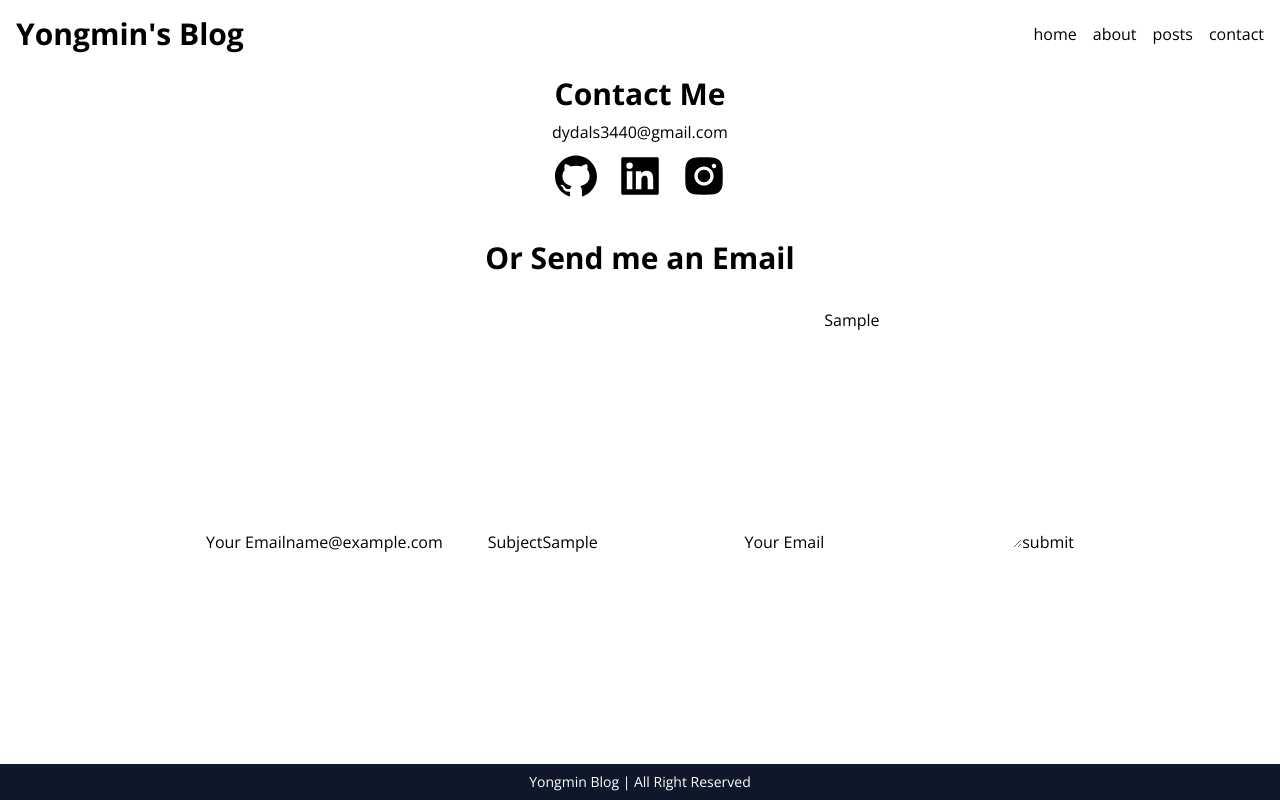
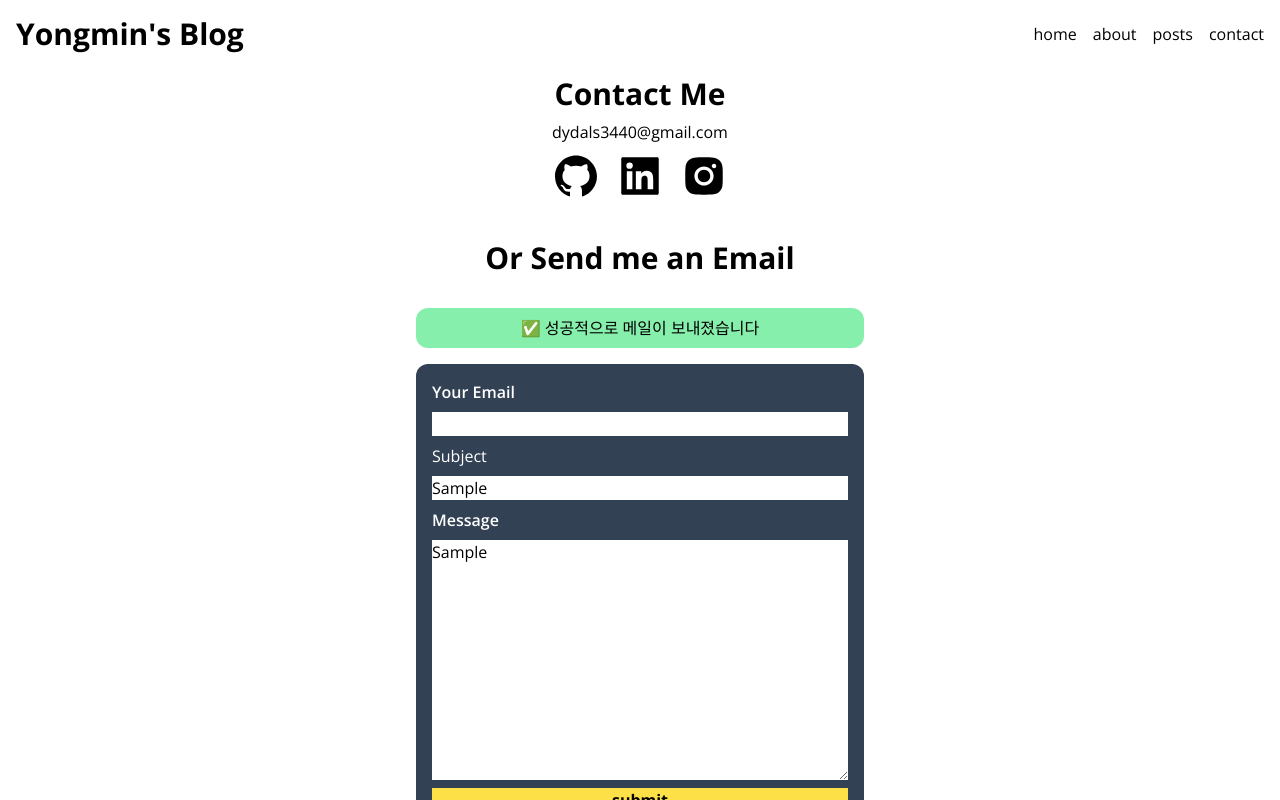
Before and after one commit to dydals3440/MyBlog, a Next.js app: page /contact in a window 1280 px wide. Both pictures are taken after typing "name@example.com", "Sample", "Sample" into the empty fields and a click on the button "submit". Built offline with nearby package versions, Linux system fonts and the light colour scheme.

Commit message:
feat: email send 성공여부  banner

```diff
--- /dev/null
+++ b/src/app/components/Banner.tsx
@@ -0,0 +1,20 @@
+export type BannerData = {
+  message: string;
+  state: 'success' | 'error';
+};
+
+export default function Banner({
+  banner: { message, state },
+}: {
+  banner: BannerData;
+}) {
+  const isSuccess = state === 'success';
+  const icon = isSuccess ? '✅' : '🔥';
+  return (
+    <p
+      className={`p-2 rounded-xl w-full text-center ${
+        isSuccess ? 'bg-green-300' : 'bg-red-300'
+      }`}
+    >{`${icon} ${message}`}</p>
+  );
+}
--- a/src/app/components/ContactForm.tsx
+++ b/src/app/components/ContactForm.tsx
@@ -1,6 +1,7 @@
 'use client';
 // 사용자의 입력을 받으므로 클라이언트 컴포넌트가 되야함
 import { ChangeEvent, FormEvent, useState } from 'react';
+import Banner, { BannerData } from './Banner';
 
 type Form = {
   from: string;
@@ -14,6 +15,7 @@
     subject: '',
     message: '',
   });
+  const [banner, setBanner] = useState<BannerData | null>(null);
   const onChange = (e: ChangeEvent<HTMLInputElement | HTMLTextAreaElement>) => {
     const { name, value } = e.target;
     setForm((prev) => ({ ...prev, [name]: value }));
@@ -21,11 +23,21 @@
   const onSubmit = (e: FormEvent<HTMLFormElement>) => {
     e.preventDefault();
     console.log(form);
+    setBanner({ message: '성공적으로 메일이 보내졌습니다', state: 'success' });
+    // setTimeout(() => {
+    //   setBanner(null);
+    // }, 3000);
   };
   return (
-    <>
-      <form onSubmit={onSubmit}>
-        <label htmlFor='from'>Your Email</label>
+    <section className='w-full max-w-md'>
+      {banner && <Banner banner={banner} />}
+      <form
+        onSubmit={onSubmit}
+        className='w-full flex flex-col gap-2 my-4 p-4 bg-slate-700 rounded-xl text-white'
+      >
+        <label htmlFor='from' className='font-semibold'>
+          Your Email
+        </label>
         <input
           type='email'
           id='from'
@@ -43,8 +55,11 @@
           required
           value={form.subject}
           onChange={onChange}
+          className='text-black'
         />
-        <label htmlFor='message'>Your Email</label>
+        <label htmlFor='message' className='font-semibold'>
+          Message
+        </label>
         <textarea
           // text area로 변경해서, input보다 더 많은 범위쓸려고
           rows={10}
@@ -54,9 +69,12 @@
           autoFocus
           value={form.message}
           onChange={onChange}
+          className='text-black'
         />
-        <button>submit</button>
+        <button className='bg-yellow-300 text-black font-bold hover:bg-yellow-400'>
+          submit
+        </button>
       </form>
-    </>
+    </section>
   );
 }
```
